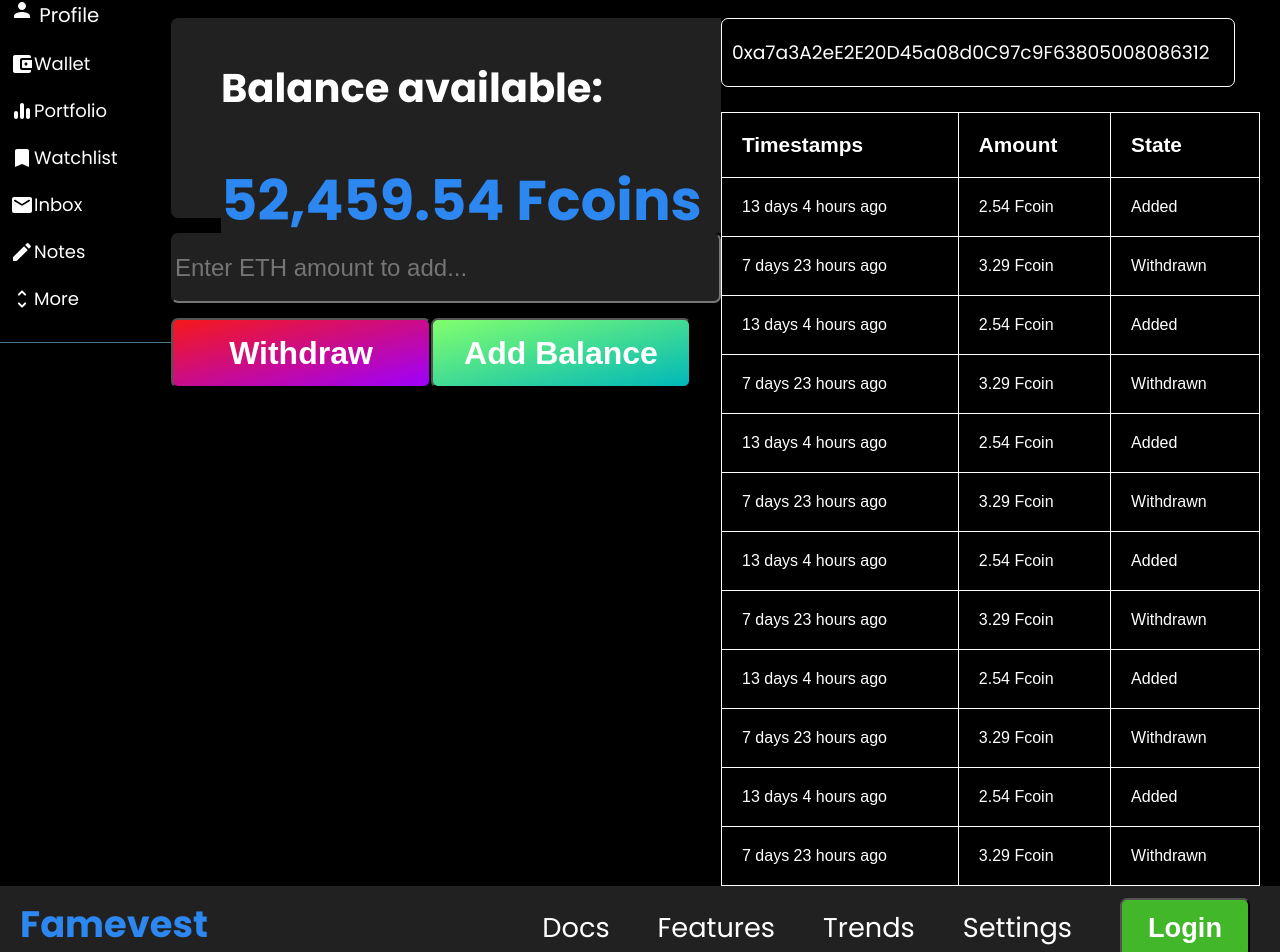
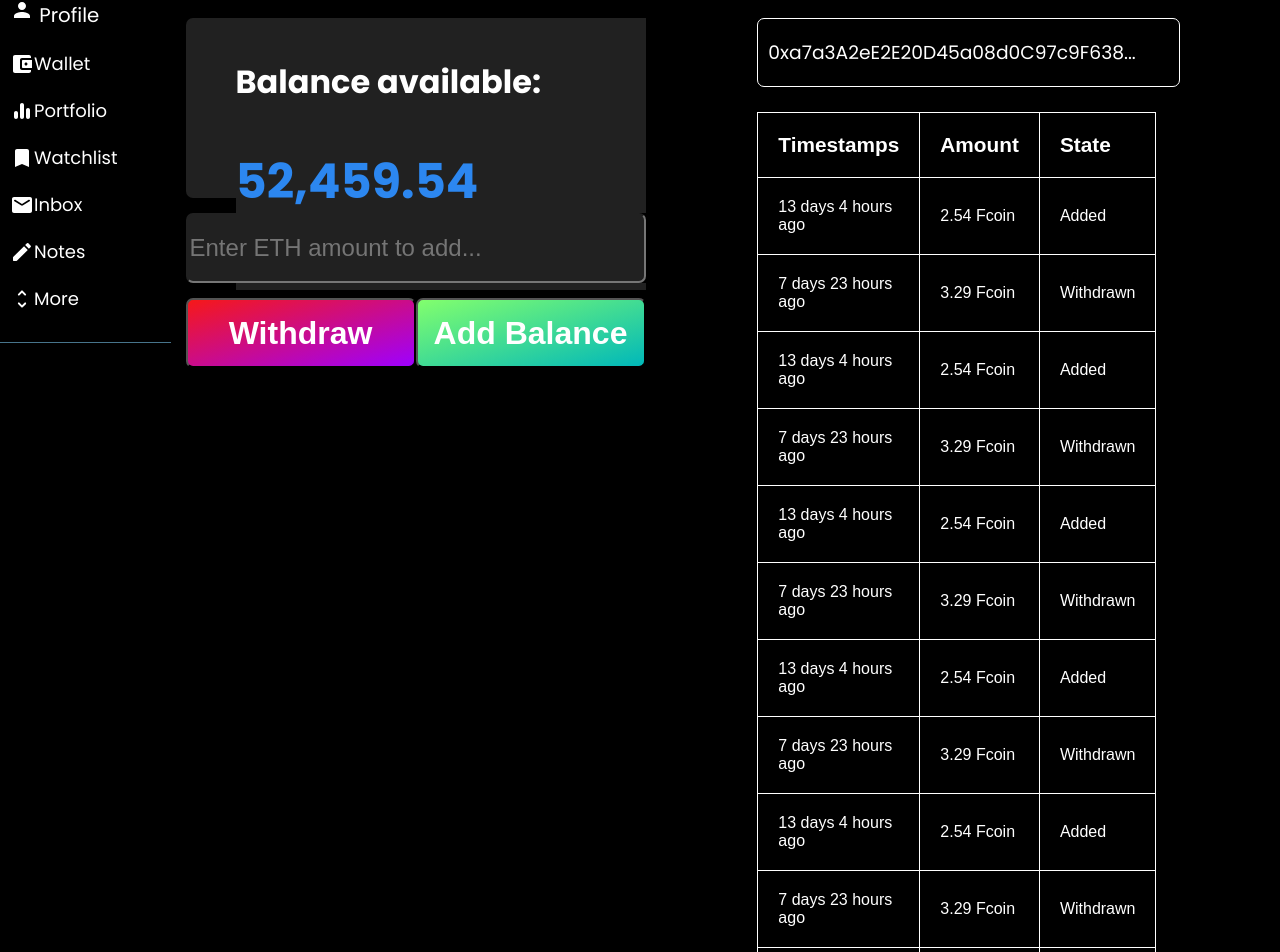
Before and after one commit to shredcryp/Famevest-v27, a React (Create React App) app: page / in a window 1280 px wide. Shown: the part 131-1083 px from the top of the page. Built offline with nearby package versions, Linux system fonts and the light colour scheme.

Commit message:
responsive wallet page done

```diff
--- a/src/App.js
+++ b/src/App.js
@@ -13,14 +13,6 @@ function App() {
     <Sidebar/>
     <Wallet/>
     </div>
-
-
-    <Navbar/>
-    <div style={{display:"flex"}}>
-    <Sidebar/>
-    <HomeCard/>
-    </div>
-    <Profile/>
     </>
   );
 }
--- a/src/components/Wallet.css
+++ b/src/components/Wallet.css
@@ -10,14 +10,14 @@
     padding: 40px;
     background: #212121;
     color: white;
-    font-size: 2.5rem;
+    font-size: 2rem;
 }
 
 .balancebox h1 {
     margin: 0px 0px 20px 50px;
     background: #212121;
     color: #2c87f0;
-    font-size: 3.5rem;
+    font-size: 3rem;
 }
 
 .enteramount {
@@ -86,7 +86,7 @@ h3 {
 
 .walletaddressline {
     padding: 0px 0px 0px 10px;
-    width: 105%;
+    width: 110%;
     border-radius: 7px;
     border: 1px solid #fff;
 }
@@ -97,16 +97,22 @@ h3 {
 
 @media (max-width: 1485px) {
     .balancebox {
-        width: 550px;
-        height: 200px;
+        width: 460px;
+        height: 180px;
     }
     .enteramount input {
-        width: 550px;
+        width: 460px;
     }
     .withdrawaddamount button {
-        width: 260px;
+        width: 230px;
     }
     .addamountbutton button {
-        width: 260px;
+        width: 230px;
+    }
+    table {
+        width: 80%;
+    }
+    .walletaddressline {
+        width: 100%;
     }
 }
--- a/src/components/Wallet.js
+++ b/src/components/Wallet.js
@@ -32,7 +32,7 @@ function Wallet() {
             <div className="walletpart">
                 <h3>Wallet address</h3>
                 <div class="walletaddressline">
-                    <h3>0xa7a3A2eE2E20D45a08d0C97c9F63805008086312</h3>
+                    <h3>0xa7a3A2eE2E20D45a08d0C97c9F638...</h3>
                 </div>
             </div>
 
```
